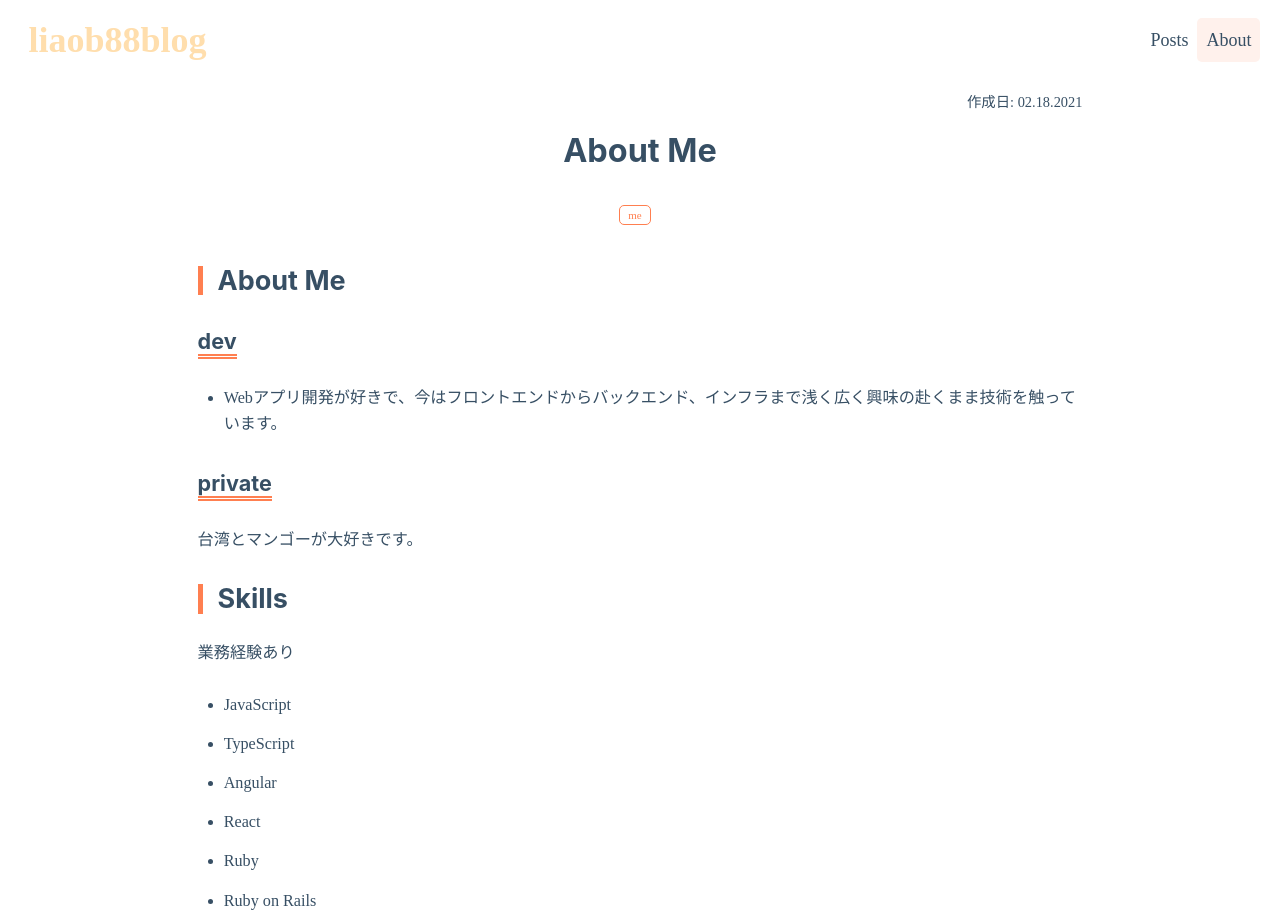
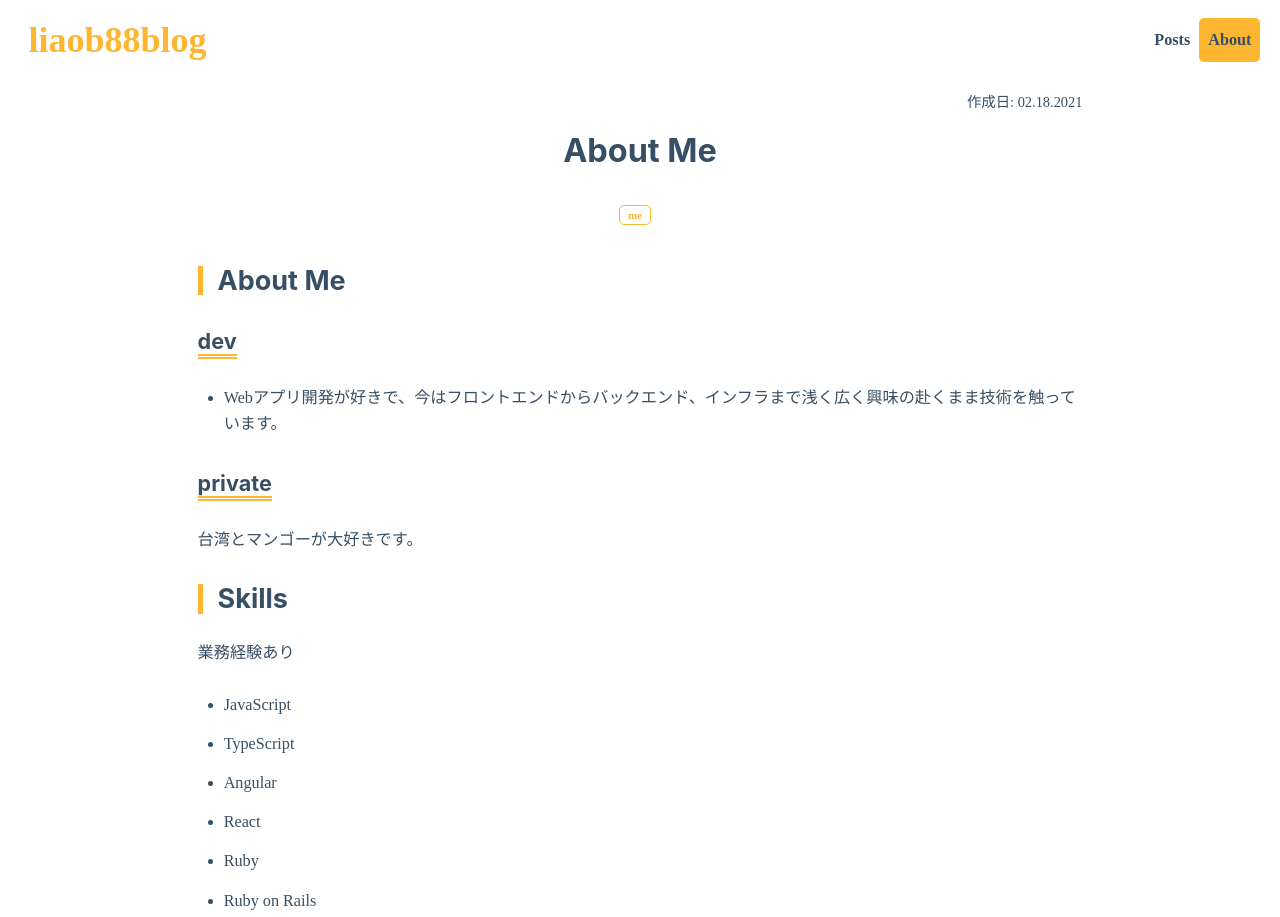
Before and after one commit to liaob88/liaob88blog, a Gatsby site: page /about in a window 1280 px wide. Shown: the top 917 px of the page. Built offline with nearby package versions, Linux system fonts and the light colour scheme; Gatsby itself is replaced by a stand-in of ours.

Commit message:
fix: サイト全体で使用するオレンジ色を統一

```diff
--- a/src/shared/components/ArticleContent.tsx
+++ b/src/shared/components/ArticleContent.tsx
@@ -39,11 +39,11 @@ const PostPageWrapper = styled.div`
 
 const MarkdownContent = styled.div`
   h2 {
-    border-left: 5px solid coral;
+    border-left: 5px solid #feb530;
     padding-left: 15px;
   }
   h3 {
-    border-bottom: 5px double coral;
+    border-bottom: 5px double #feb530;
     display: inline-block;
   }
   a {
--- a/src/shared/components/Footer.tsx
+++ b/src/shared/components/Footer.tsx
@@ -10,8 +10,8 @@ const Footer = ({ author }) => (
 const StyledFooter = styled.footer`
   padding: 2rem 3rem;
   text-align: center;
-  color: white;
-  background: coral;
+  color: inherit;
+  background: #feb530;
   margin-top: auto;
   width: 100%;
 `
--- a/src/shared/components/Header.tsx
+++ b/src/shared/components/Header.tsx
@@ -1,6 +1,6 @@
-import { Link } from "gatsby";
-import React, { useEffect, useState } from "react";
-import styled, { css } from "styled-components";
+import { Link } from "gatsby"
+import React, { useEffect, useState } from "react"
+import styled, { css } from "styled-components"
 
 type HeaderProps = { siteTitle: string }
 
@@ -40,7 +40,7 @@ const SiteTitle = styled(Link)`
   text-align: center;
   font-size: 2rem;
   margin: 0;
-  color: navajowhite;
+  color: #feb530;
   text-decoration: none;
   font-weight: bold;
   padding: 0.5rem;
@@ -59,11 +59,13 @@ const HederLink = styled(Link)<{ $isCurrent: boolean }>`
   color: inherit;
   text-decoration: none;
   padding: 0.5rem;
+  font-weight: bold;
+  font-size: 0.9rem;
   display: inline-block;
   ${props =>
     props.$isCurrent &&
     css`
-      background: #fff1ec;
+      background: #feb530;
       border-radius: 5px;
     `};
   @media only screen and (max-width: 480px) {
--- a/src/shared/components/Pagination/Pagination.tsx
+++ b/src/shared/components/Pagination/Pagination.tsx
@@ -39,5 +39,5 @@ const PaginationLink = styled(Link)<{ $isCurrentPage: boolean }>`
   text-decoration: none;
   border-radius: 10px;
   color: ${props => (props.$isCurrentPage ? "white" : "inherit")};
-  background: ${props => props.$isCurrentPage && "coral"};
+  background: ${props => props.$isCurrentPage && "#feb530"};
 `
--- a/src/shared/components/Tags.tsx
+++ b/src/shared/components/Tags.tsx
@@ -21,8 +21,9 @@ const Tags: React.FC<Props> = ({ tags }) => {
 const TagLink = styled(Link)`
   display: inline-block;
   background-color: white;
-  color: coral;
-  border: 0.5px solid coral;
+  color: #feb530;
+  border: 0.5px solid #feb530;
+  font-weight: bold;
   text-decoration: none;
   font-size: 11px;
   padding: 0 8px;
```
Also changed, not shown: gatsby-graphql.ts (+4 -4 lines).
